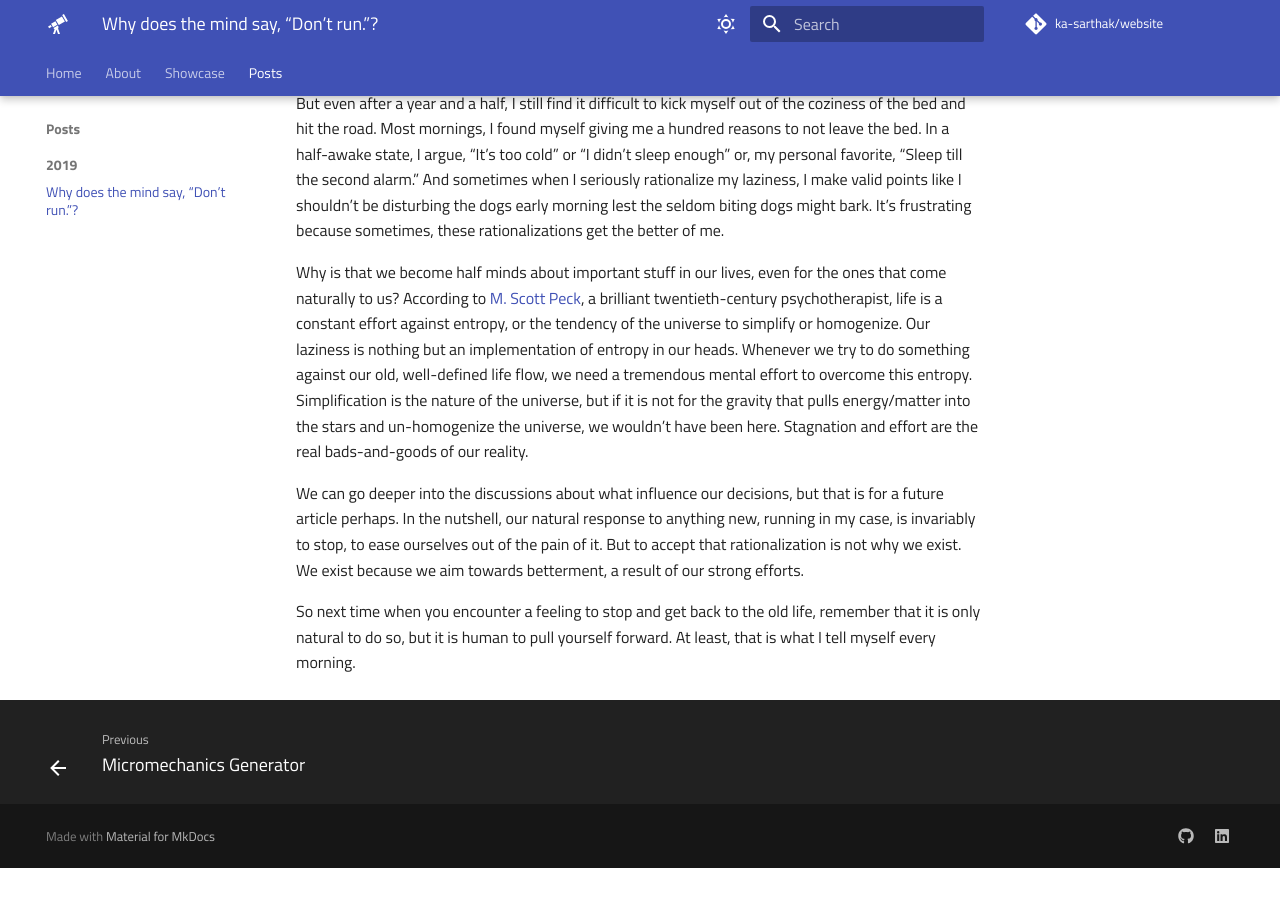
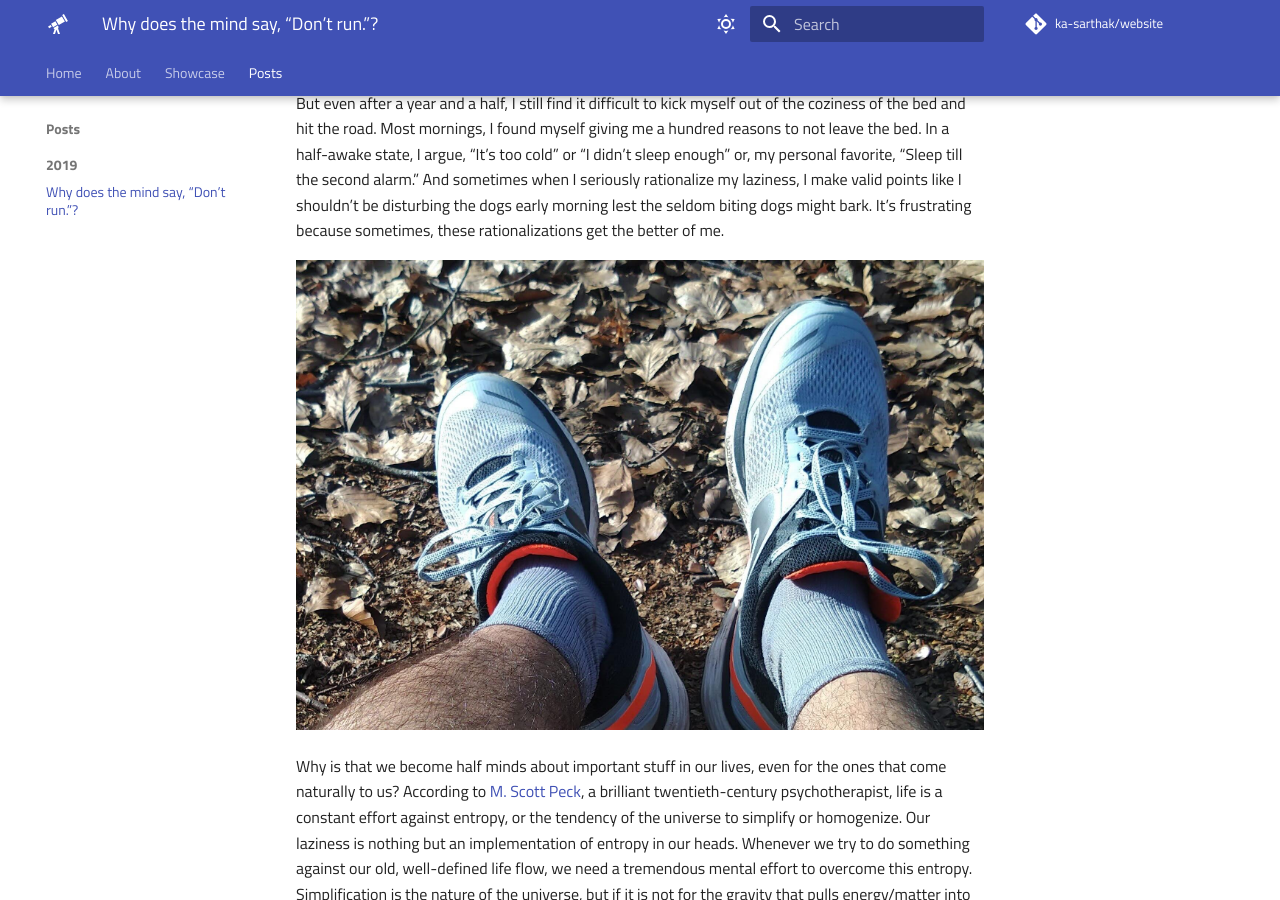
Before and after one commit to ka-sarthak/website, an MkDocs documentation site: the page built from docs/posts/running-inspiration.md, in a window 1280 px wide and 900 px high, scrolled down 338 px. Built offline with MkDocs 1.6.1 and Material for MkDocs 9.7.7, drawn with Linux system fonts in a browser that asks for light colours; comment, search, counter and statistics services are not loaded; before the commit the page ends 1206 px from its top, so only the background shows below that.

Commit message:
Media for post

```diff
--- a/docs/posts/running-inspiration.md
+++ b/docs/posts/running-inspiration.md
@@ -11,6 +11,8 @@ Running comes naturally to us. Humans have been running since we climbed down th
 
 I began running out of the love for outdoors and, undeniably, the sense of freedom that comes with it. But even after a year and a half, I still find it difficult to kick myself out of the coziness of the bed and hit the road. Most mornings, I found myself giving me a hundred reasons to not leave the bed. In a half-awake state, I argue, “It’s too cold” or “I didn’t sleep enough” or, my personal favorite, “Sleep till the second alarm.” And sometimes when I seriously rationalize my laziness, I make valid points like I shouldn’t be disturbing the dogs early morning lest the seldom biting dogs might bark. It’s frustrating because sometimes, these rationalizations get the better of me.
 
+![Running](../assets/posts/running-inspiration.jpg)
+
 Why is that we become half minds about important stuff in our lives, even for the ones that come naturally to us? According to [M. Scott Peck](http://www.mscottpeck.com), a brilliant twentieth-century psychotherapist, life is a constant effort against entropy, or the tendency of the universe to simplify or homogenize. Our laziness is nothing but an implementation of entropy in our heads. Whenever we try to do something against our old, well-defined life flow, we need a tremendous mental effort to overcome this entropy. Simplification is the nature of the universe, but if it is not for the gravity that pulls energy/matter into the stars and un-homogenize the universe, we wouldn’t have been here. Stagnation and effort are the real bads-and-goods of our reality.
 
 We can go deeper into the discussions about what influence our decisions, but that is for a future article perhaps. In the nutshell, our natural response to anything new, running in my case, is invariably to stop, to ease ourselves out of the pain of it. But to accept that rationalization is not why we exist. We exist because we aim towards betterment, a result of our strong efforts.
```
Also changed, not shown: docs/assets/posts/running-inspiration.jpg (added).
